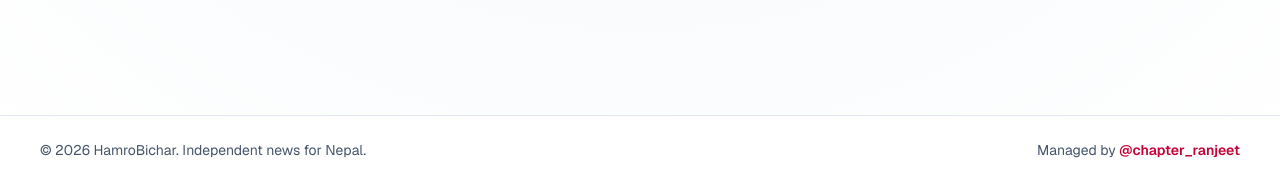
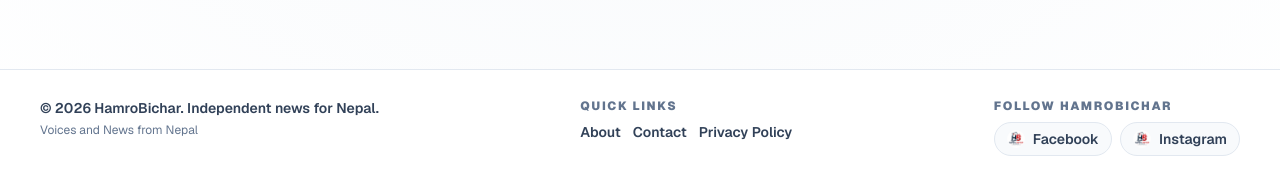
Before and after one commit to chapter-ranjeet/HamroBichar, a Next.js app in the folder frontend/: page /master in a window 1280 px wide. Shown: the part 616-797 px from the top of the page. Built offline with nearby package versions, Linux system fonts and the light colour scheme; no server answers.

Commit message:
Add About, Contact, Privacy Policy pages and social links

```diff
--- /dev/null
+++ b/frontend/src/app/about/page.tsx
@@ -0,0 +1,41 @@
+import type { Metadata } from "next";
+
+export const metadata: Metadata = {
+  title: "About Us",
+  description: "Learn about HamroBichar, our mission, and our commitment to independent journalism in Nepal.",
+  alternates: {
+    canonical: "/about"
+  }
+};
+
+export default function AboutPage() {
+  return (
+    <section className="mx-auto my-8 w-full max-w-4xl rounded-2xl bg-white p-5 shadow-sm sm:my-10 sm:p-8 lg:p-10">
+      <h1 className="text-3xl font-black text-slate-900">About HamroBichar</h1>
+      <p className="mt-4 text-base leading-7 text-slate-700">
+        HamroBichar is a Nepal-focused digital news platform dedicated to delivering timely,
+        accurate, and easy-to-read reporting.
+      </p>
+      <p className="mt-4 text-base leading-7 text-slate-700">
+        We cover politics, education, business, technology, and social issues that shape daily
+        life. Our goal is to make important information accessible and useful for everyone.
+      </p>
+
+      <div className="mt-8 grid gap-4 sm:grid-cols-2">
+        <div className="rounded-xl border border-slate-200 bg-slate-50 p-4">
+          <h2 className="text-lg font-bold text-slate-900">Our Mission</h2>
+          <p className="mt-2 text-sm leading-6 text-slate-700">
+            Publish reliable reporting and meaningful views that help readers understand Nepal
+            better.
+          </p>
+        </div>
+        <div className="rounded-xl border border-slate-200 bg-slate-50 p-4">
+          <h2 className="text-lg font-bold text-slate-900">Our Promise</h2>
+          <p className="mt-2 text-sm leading-6 text-slate-700">
+            Keep improving quality, speed, and transparency while respecting readers and sources.
+          </p>
+        </div>
+      </div>
+    </section>
+  );
+}
--- /dev/null
+++ b/frontend/src/app/contact/page.tsx
@@ -0,0 +1,47 @@
+import type { Metadata } from "next";
+
+export const metadata: Metadata = {
+  title: "Contact",
+  description: "Contact HamroBichar and follow our official social media profiles.",
+  alternates: {
+    canonical: "/contact"
+  }
+};
+
+const socialLinks = [
+  {
+    name: "Facebook",
+    href: "https://www.facebook.com/profile.php?id=61565276758903"
+  },
+  {
+    name: "Instagram",
+    href: "https://www.instagram.com/hamrobichar/"
+  }
+];
+
+export default function ContactPage() {
+  return (
+    <section className="mx-auto my-8 w-full max-w-3xl rounded-2xl bg-white p-5 shadow-sm sm:my-10 sm:p-8 lg:p-10">
+      <h1 className="text-3xl font-black text-slate-900">Contact Us</h1>
+      <p className="mt-4 text-base leading-7 text-slate-700">
+        For collaborations, corrections, or publishing inquiries, connect with us through our
+        official social media pages.
+      </p>
+
+      <div className="mt-6 space-y-3">
+        {socialLinks.map((social) => (
+          <a
+            key={social.name}
+            href={social.href}
+            target="_blank"
+            rel="noopener noreferrer"
+            className="flex items-center justify-between rounded-xl border border-slate-200 px-4 py-3 transition hover:border-rose-300 hover:bg-rose-50"
+          >
+            <span className="font-semibold text-slate-800">{social.name}</span>
+            <span className="text-sm font-semibold text-rose-700">Visit profile</span>
+          </a>
+        ))}
+      </div>
+    </section>
+  );
+}
--- /dev/null
+++ b/frontend/src/app/privacy-policy/page.tsx
@@ -0,0 +1,62 @@
+import type { Metadata } from "next";
+
+export const metadata: Metadata = {
+  title: "Privacy Policy",
+  description: "Read HamroBichar's privacy policy about data collection, usage, and user rights.",
+  alternates: {
+    canonical: "/privacy-policy"
+  }
+};
+
+export default function PrivacyPolicyPage() {
+  return (
+    <section className="mx-auto my-8 w-full max-w-4xl rounded-2xl bg-white p-5 shadow-sm sm:my-10 sm:p-8 lg:p-10">
+      <h1 className="text-3xl font-black text-slate-900">Privacy Policy</h1>
+      <p className="mt-3 text-sm text-slate-500">Last updated: April 22, 2026</p>
+
+      <div className="prose prose-slate mt-6 max-w-none">
+        <h2>Information We Collect</h2>
+        <p>
+          We may collect basic technical data such as browser type, pages visited, and interaction
+          information to improve website performance and user experience.
+        </p>
+
+        <h2>How We Use Information</h2>
+        <p>
+          Collected information is used to maintain site security, improve content quality, and
+          optimize platform performance.
+        </p>
+
+        <h2>Cookies</h2>
+        <p>
+          This website may use cookies or similar technologies for analytics and functional
+          purposes. You can control cookie behavior through your browser settings.
+        </p>
+
+        <h2>Third-Party Services</h2>
+        <p>
+          We may use third-party services such as hosting, analytics, and media providers. These
+          services operate under their own privacy policies.
+        </p>
+
+        <h2>Data Security</h2>
+        <p>
+          We apply reasonable technical and organizational safeguards to protect information from
+          unauthorized access or misuse.
+        </p>
+
+        <h2>Your Rights</h2>
+        <p>
+          You may request updates or removal of personal information where applicable. Please use
+          our official social channels on the Contact page for privacy-related requests.
+        </p>
+
+        <h2>Policy Updates</h2>
+        <p>
+          This policy can be updated as needed. Material changes will be reflected on this page
+          with a revised date.
+        </p>
+      </div>
+    </section>
+  );
+}
--- a/frontend/src/app/sitemap.ts
+++ b/frontend/src/app/sitemap.ts
@@ -38,6 +38,24 @@ export default async function sitemap(): Promise<MetadataRoute.Sitemap> {
       changeFrequency: "hourly",
       priority: 1
     },
+    {
+      url: `${siteUrl}/about`,
+      lastModified: new Date().toISOString(),
+      changeFrequency: "monthly",
+      priority: 0.6
+    },
+    {
+      url: `${siteUrl}/contact`,
+      lastModified: new Date().toISOString(),
+      changeFrequency: "monthly",
+      priority: 0.6
+    },
+    {
+      url: `${siteUrl}/privacy-policy`,
+      lastModified: new Date().toISOString(),
+      changeFrequency: "yearly",
+      priority: 0.5
+    },
     ...articleRoutes
   ];
 }
--- a/frontend/src/components/Footer.tsx
+++ b/frontend/src/components/Footer.tsx
@@ -1,19 +1,69 @@
+import Image from "next/image";
+import Link from "next/link";
+
 export default function Footer() {
   return (
     <footer className="mt-16 border-t border-slate-200 bg-white">
-      <div className="flex w-full flex-col gap-2 px-4 py-6 text-sm text-slate-600 sm:flex-row sm:items-center sm:justify-between sm:px-6 lg:px-10">
-        <p>© {new Date().getFullYear()} HamroBichar. Independent news for Nepal.</p>
-        <p>
-          Managed by{" "}
-          <a
-            href="https://www.instagram.com/chapter_ranjeet/"
-            target="_blank"
-            rel="noopener noreferrer"
-            className="font-semibold text-rose-700 transition hover:text-rose-800"
-          >
-            @chapter_ranjeet
-          </a>
-        </p>
+      <div className="w-full px-4 py-7 sm:px-6 lg:px-10">
+        <div className="flex flex-col gap-6 text-sm text-slate-600 md:flex-row md:items-start md:justify-between">
+          <div>
+            <p className="font-semibold text-slate-700">
+              © {new Date().getFullYear()} HamroBichar. Independent news for Nepal.
+            </p>
+            <p className="mt-1 text-xs text-slate-500">Voices and News from Nepal</p>
+          </div>
+
+          <div className="flex flex-col gap-2">
+            <p className="text-xs font-black uppercase tracking-[0.14em] text-slate-500">Quick Links</p>
+            <div className="flex flex-wrap items-center gap-3">
+              <Link href="/about" className="font-semibold text-slate-700 transition hover:text-rose-700">
+                About
+              </Link>
+              <Link href="/contact" className="font-semibold text-slate-700 transition hover:text-rose-700">
+                Contact
+              </Link>
+              <Link href="/privacy-policy" className="font-semibold text-slate-700 transition hover:text-rose-700">
+                Privacy Policy
+              </Link>
+            </div>
+          </div>
+
+          <div className="flex flex-col gap-2">
+            <p className="text-xs font-black uppercase tracking-[0.14em] text-slate-500">Follow HamroBichar</p>
+            <div className="flex flex-wrap items-center gap-2">
+              <a
+                href="https://www.facebook.com/profile.php?id=61565276758903"
+                target="_blank"
+                rel="noopener noreferrer"
+                className="inline-flex items-center gap-2 rounded-full border border-slate-200 bg-slate-50 px-3 py-1.5 font-semibold text-slate-700 transition hover:border-rose-300 hover:text-rose-700"
+              >
+                <Image
+                  src="/hamrobicharlogo.jpeg"
+                  alt="HamroBichar app icon"
+                  width={18}
+                  height={18}
+                  className="h-[18px] w-[18px] rounded-full object-cover"
+                />
+                Facebook
+              </a>
+              <a
+                href="https://www.instagram.com/hamrobichar/"
+                target="_blank"
+                rel="noopener noreferrer"
+                className="inline-flex items-center gap-2 rounded-full border border-slate-200 bg-slate-50 px-3 py-1.5 font-semibold text-slate-700 transition hover:border-rose-300 hover:text-rose-700"
+              >
+                <Image
+                  src="/hamrobicharlogo.jpeg"
+                  alt="HamroBichar app icon"
+                  width={18}
+                  height={18}
+                  className="h-[18px] w-[18px] rounded-full object-cover"
+                />
+                Instagram
+              </a>
+            </div>
+          </div>
+        </div>
       </div>
     </footer>
   );
```
